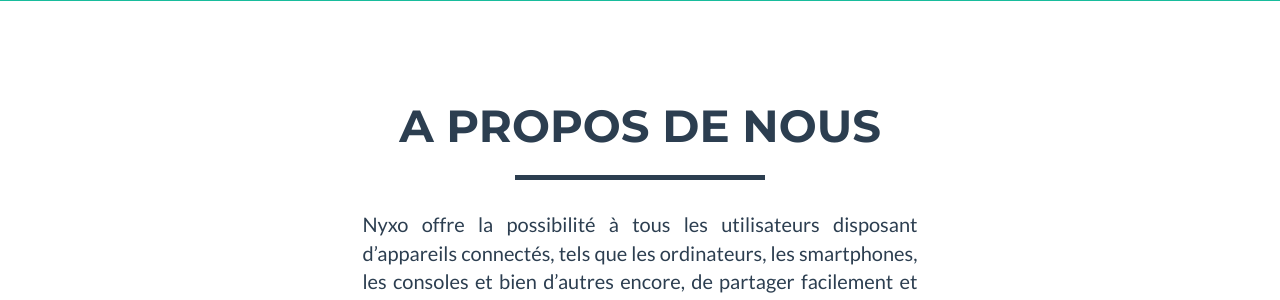
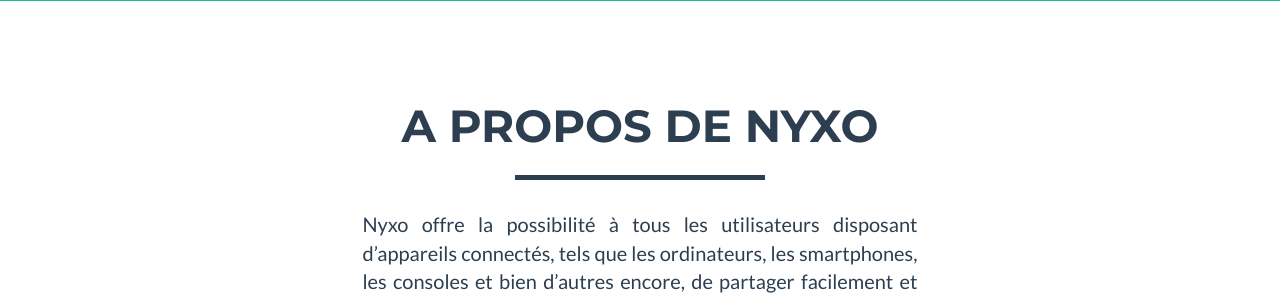
Before and after one commit to eipnyxo/eipnyxo.github.io, a Jekyll site: the page built from index.html, in a window 1280 px wide and 900 px high, scrolled down 483 px. Shown: the part 162-462 px from the top of the window. Built offline with Jekyll 4.4.1, drawn with Linux system fonts in a browser that asks for light colours.

Commit message:
Update about.html

```diff
--- a/_includes/about.html
+++ b/_includes/about.html
@@ -3,7 +3,7 @@
         <div class="container">
             <div class="row">
                 <div class="col-lg-12 text-center">
-                    <h2>A propos de nous</h2>
+                    <h2>A propos de Nyxo</h2>
                     <hr class="star-primary">
                 </div>
             </div>
```
